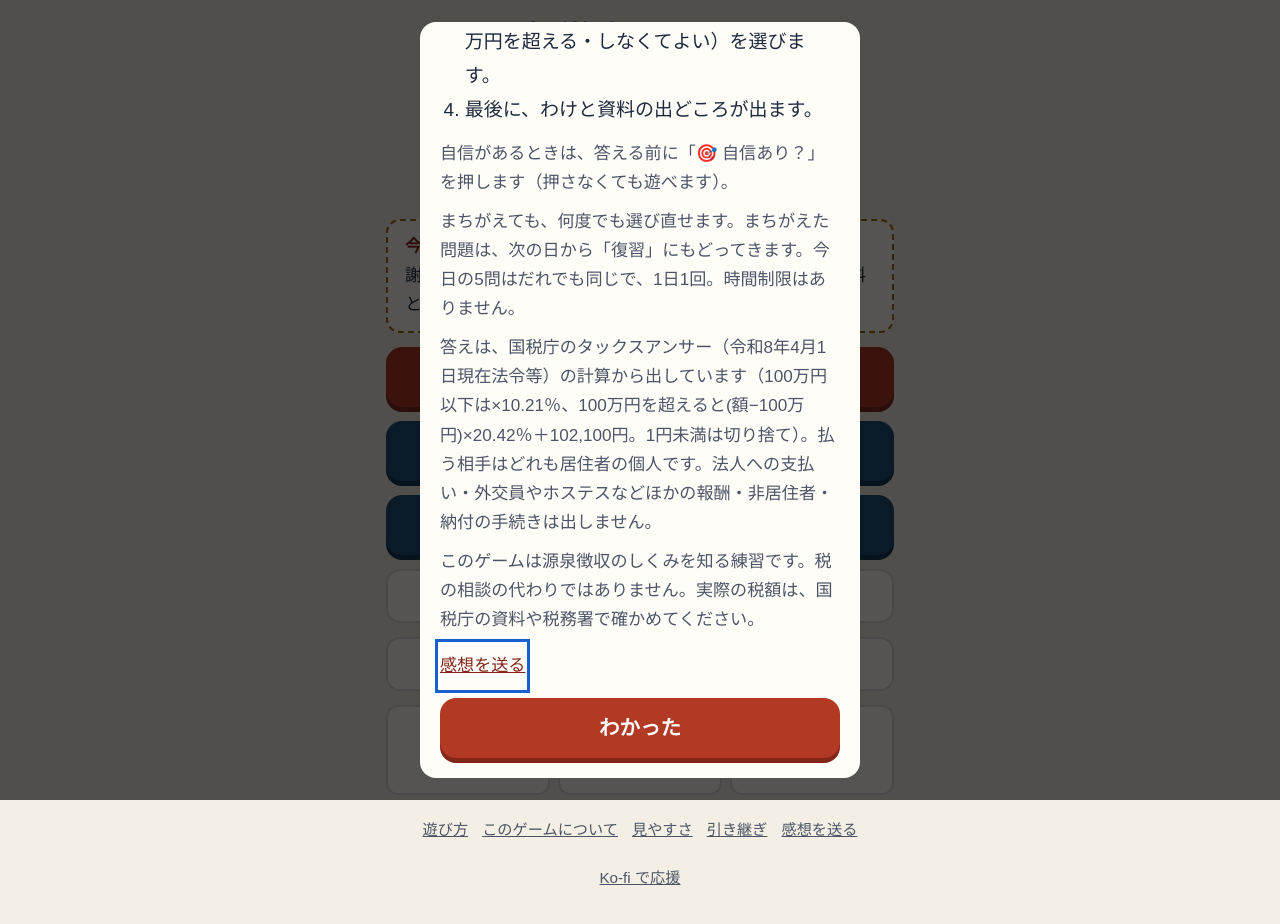
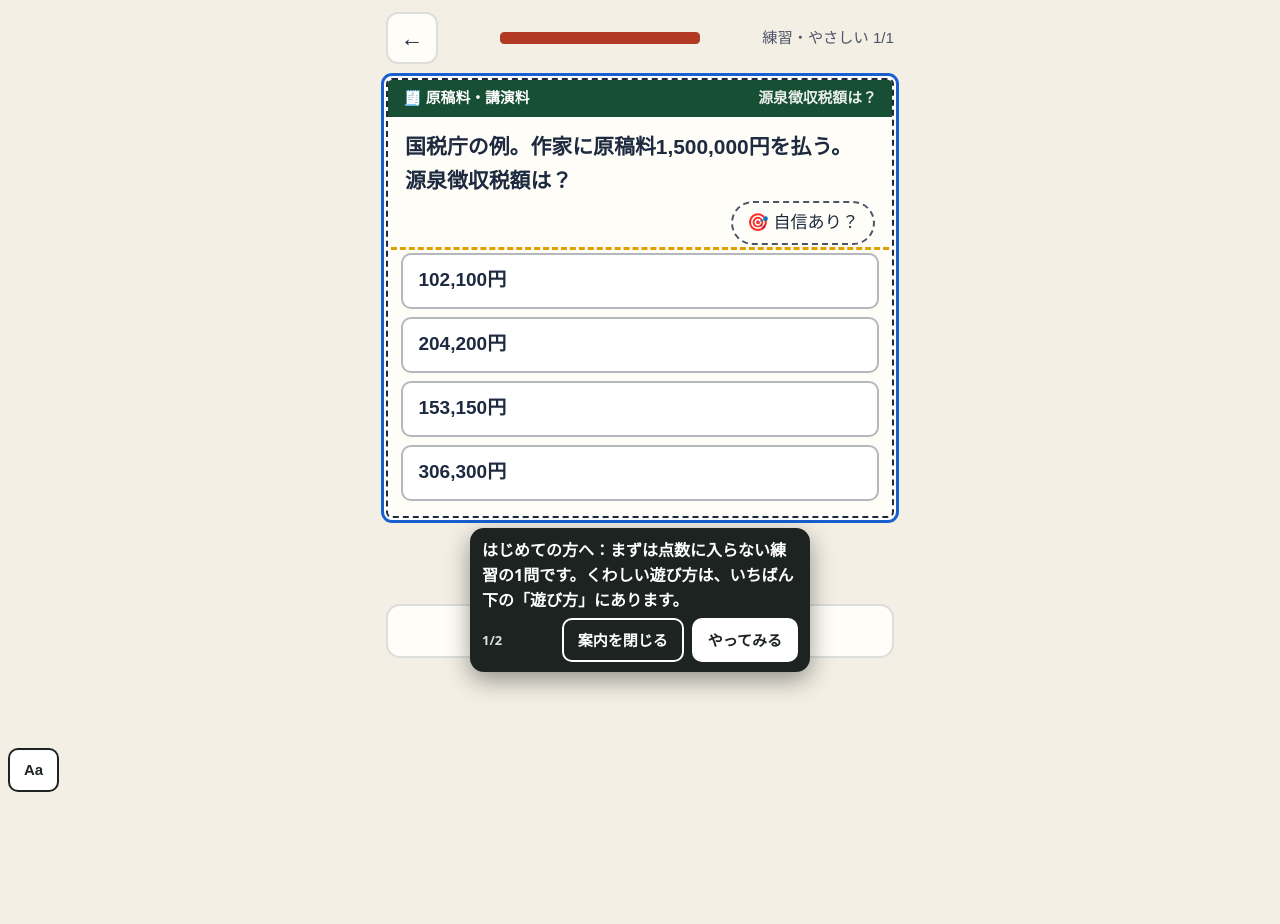
Before and after one commit to satou-aaaaa/gensen-ikura, a plain HTML site: page index.html in a window 1280 px wide. After the commit the page ends 800 px from the top, so only its background shows below. Drawn offline with Linux system fonts and the light colour scheme; a web font is replaced by a local one.

Commit message:
ひな形の共通部品を写す（shared-workflows 67f7985） (#5)
Co-authored-by: template-sync <41898283+github-actions[bot]@users.noreply.github.com>

```diff
--- a/index.html
+++ b/index.html
@@ -346,7 +346,8 @@ html.a11y-say body{padding-bottom:calc(64px + env(safe-area-inset-bottom,0px))!i
 //      （incidents/2026-11-21-hand-copied-helpers-drift.md）。
 //      あわせて、はじめて遊ぶ人への案内（吹き出し Core.coach）を足した。長い「遊び方」の窓の代わりに、練習の1問を遊びながら
 //      その場で一言ずつ教える（NN/g「Mobile Instructional Overlays」・Andersen ほか CHI 2012「The Impact of Tutorials on Games of Varying Complexity」）。
-//   3: 2026-11-22 吹き出しを出しているあいだ 0.4 秒ごとに場所を測り直す（古い場所に残って押す所を隠すことがあった）。ボタンの字を「案内を閉じる」に
+//   3: 2026-11-22 吹き出しを出しているあいだ 0.4 秒ごとに場所を測り直す（古い場所に残って押す所を隠すことがあった）。ボタンの字を「案内を閉じる」に。
+//      段の wait（その所が出るまで待つ）を足した。全ゲームの「はじめての練習」を sync-template の migrateFirstPlay が足すため
 //   2: 2026-11-22 感想フォームのゲーム名を、渡さなければ題（<title>）から入れる。sync-template が全ゲームを game-core に切り替える（migrateCore）ため
 // 決まり: 外へ通信しない。ゲームの関数の名前（toast・buzz など）は上書きしない（Core.toast などで呼ぶ）。
 (function () {
@@ -432,6 +433,7 @@ html.a11y-say body{padding-bottom:calc(64px + env(safe-area-inset-bottom,0px))!i
   //   sel   …… 吹き出しを付ける所。まだ画面に無いあいだは待つ（ゲームが画面を作り直しても付け直す）
   //   until …… その所が画面に出たら次へ進む（答えた・正解した など）。無ければ sel を押したら次へ
   //   button …… 押すと次へ進むボタンの字（読むだけの吹き出し）
+  //   wait  …… その所が画面に出るまで、この吹き出しは出さずに待つ（答えたあとにだけ「次へ」を指す など）
   //   pos   …… "below"（既定）か "above"。その側に場所が無ければ、ページを少し動かして場所を空ける（読む所を隠さないため）
   // 吹き出しは押す所を隠さない（上か下の空いたほうに出す）。「案内を閉じる」と Esc でいつでもやめられる。
   const coach = (() => {
@@ -466,7 +468,7 @@ html.a11y-say body{padding-bottom:calc(64px + env(safe-area-inset-bottom,0px))!i
       while (steps && i < steps.length && steps[i].until && find(steps[i].until)) i++;
       if (!steps) return;
       if (i >= steps.length) return stop(true);
-      const st = steps[i], el = find(st.sel);
+      const st = steps[i], el = st.wait && !find(st.wait) ? null : find(st.sel);
       if (!el) { box.hidden = true; mark(null); return; }
       box.hidden = false; mark(el);
       const fresh = shown !== i;
@@ -946,7 +948,7 @@ function home() {
   $("go-cal").onclick = () => cal();
   $("go-ach").onclick = achView;
   bindFooter();
-  if (!s.tut) openHow();
+  if (!s.tut) firstPlay();
 }
 function practiceMenu() {
   app.innerHTML = `<header><button class="icon" id="back" aria-label="もどる">←</button><h1>練習<small>今日の記録には入りません（税の手帳には載ります）</small></h1></header>
@@ -957,6 +959,27 @@ function practiceMenu() {
   document.querySelectorAll(".lv button").forEach((b) => (b.onclick = () => startRun("p", +b.dataset.t)));
   bindFooter(); toTop();
 }
+// first-play:begin（shared-workflows の scripts/sync-template.mjs が足した。直すときはひな形を直す）
+// はじめての人：長い「遊び方」の窓を出さず、点数に入らない練習の1問を遊びながら、吹き出しで一言ずつ教える（game-core の Core.coach）。
+// 「見た」は始めたその場で残す（途中でやめても、次からはふつうに始まる。くわしい遊び方はいつでもいちばん下の「遊び方」から）
+const FIRST_STEPS = [
+  { sel: "#choices", button: "やってみる", text: "はじめての方へ：まずは点数に入らない練習の1問です。くわしい遊び方は、いちばん下の「遊び方」にあります。" },
+  { sel: "#next", wait: ".verdict", text: "できました。わけを読んだら、ここを押して進みます。" },
+];
+function firstPlay() {
+  save((s) => { s.tut = true; });
+  // 練習の入り口を開いて、いちばん上（いちばんやさしい）を押す。無ければ前の形（遊び方の窓）にもどす
+  practiceMenu();
+  const b = document.querySelector(".lv button");
+  if (!window.Core || !Core.coach || !b) { home(); return openHow(); }
+  b.click();
+  // 練習は1問だけにする（数を減らしてから描き直す）
+  save((s) => { const r = s.runs && s.runs.p; if (r && Array.isArray(r.list)) r.list = r.list.slice(0, 1); });
+  play();
+  // 案内を閉じた（Esc も）ら、1問の練習の途中経過を残さずにホームへ（ふだんの練習の「続きから」を出さない）
+  Core.coach.start(FIRST_STEPS, { home, onEnd: (done) => { if (done === false) { save((s) => { const r = s.runs && s.runs.p; if (r && !(r.res || []).length) delete s.runs.p; }); home(); } } });
+}
+// first-play:end
 function startRun(mode, opt) {
   const k = todayKey(); let ng = false;
   save((s) => {
```
Also changed, not shown: qa/run.mjs (+6 -5 lines).
